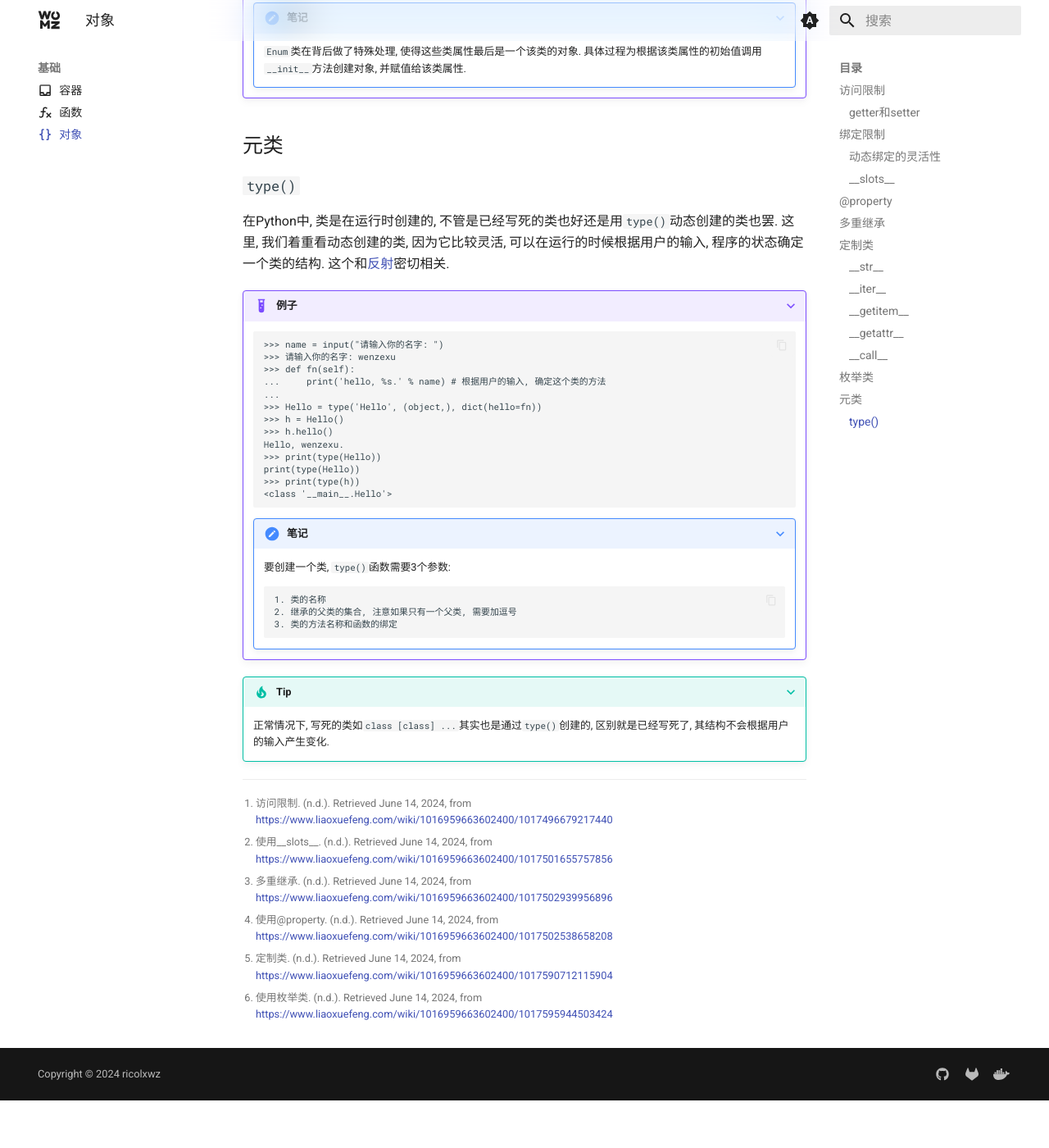
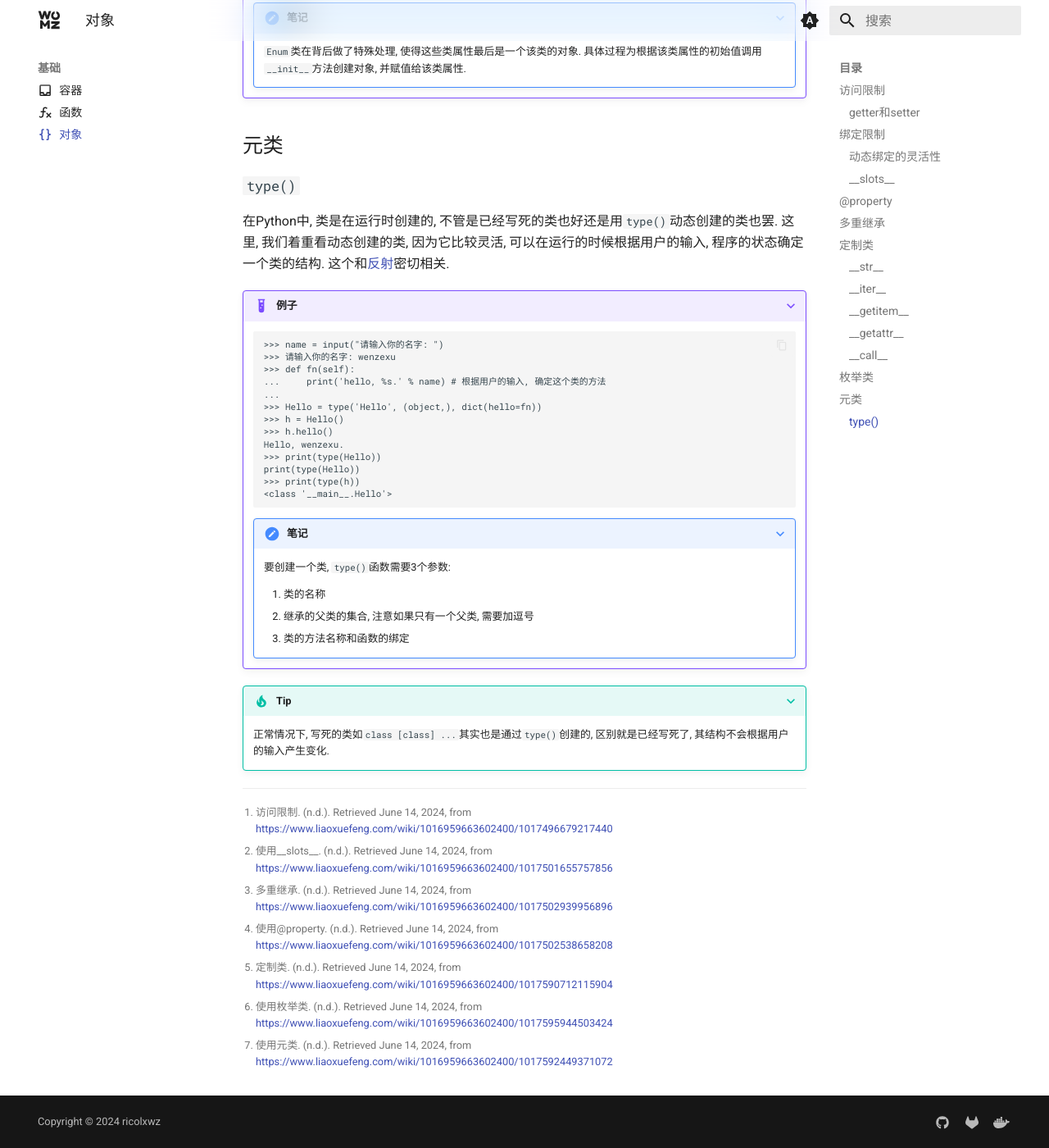
Before and after one commit to sigmax01/py, an MkDocs documentation site: the page built from docs/基础/对象.md, in a window 1280 px wide and 1400 px high, scrolled down 12441 px. Shown: the whole window at 82% size. Built offline with MkDocs 1.6.1 and Material for MkDocs 9.7.7, drawn with Linux system fonts in a browser that asks for light colours; before the commit the page ends 13783 px from its top, so only the background shows below that.

Commit message:
docs: Update documentation for dynamic class creation with `type()`

```diff
--- a/docs/基础/对象.md
+++ b/docs/基础/对象.md
@@ -701,9 +701,9 @@ icon: material/code-braces
 
         要创建一个类, `type()`函数需要3个参数:
 
-            1. 类的名称
-            2. 继承的父类的集合, 注意如果只有一个父类, 需要加逗号
-            3. 类的方法名称和函数的绑定
+        1. 类的名称
+        2. 继承的父类的集合, 注意如果只有一个父类, 需要加逗号
+        3. 类的方法名称和函数的绑定
 
 ???+ tip "Tip"
 
@@ -715,3 +715,4 @@ icon: material/code-braces
 [^4]: 使用@property. (n.d.). Retrieved June 14, 2024, from https://www.liaoxuefeng.com/wiki/1016959663602400/1017502538658208
 [^5]: 定制类. (n.d.). Retrieved June 14, 2024, from https://www.liaoxuefeng.com/wiki/1016959663602400/1017590712115904
 [^6]: 使用枚举类. (n.d.). Retrieved June 14, 2024, from https://www.liaoxuefeng.com/wiki/1016959663602400/1017595944503424
+[^7]: 使用元类. (n.d.). Retrieved June 14, 2024, from https://www.liaoxuefeng.com/wiki/1016959663602400/1017592449371072
```
